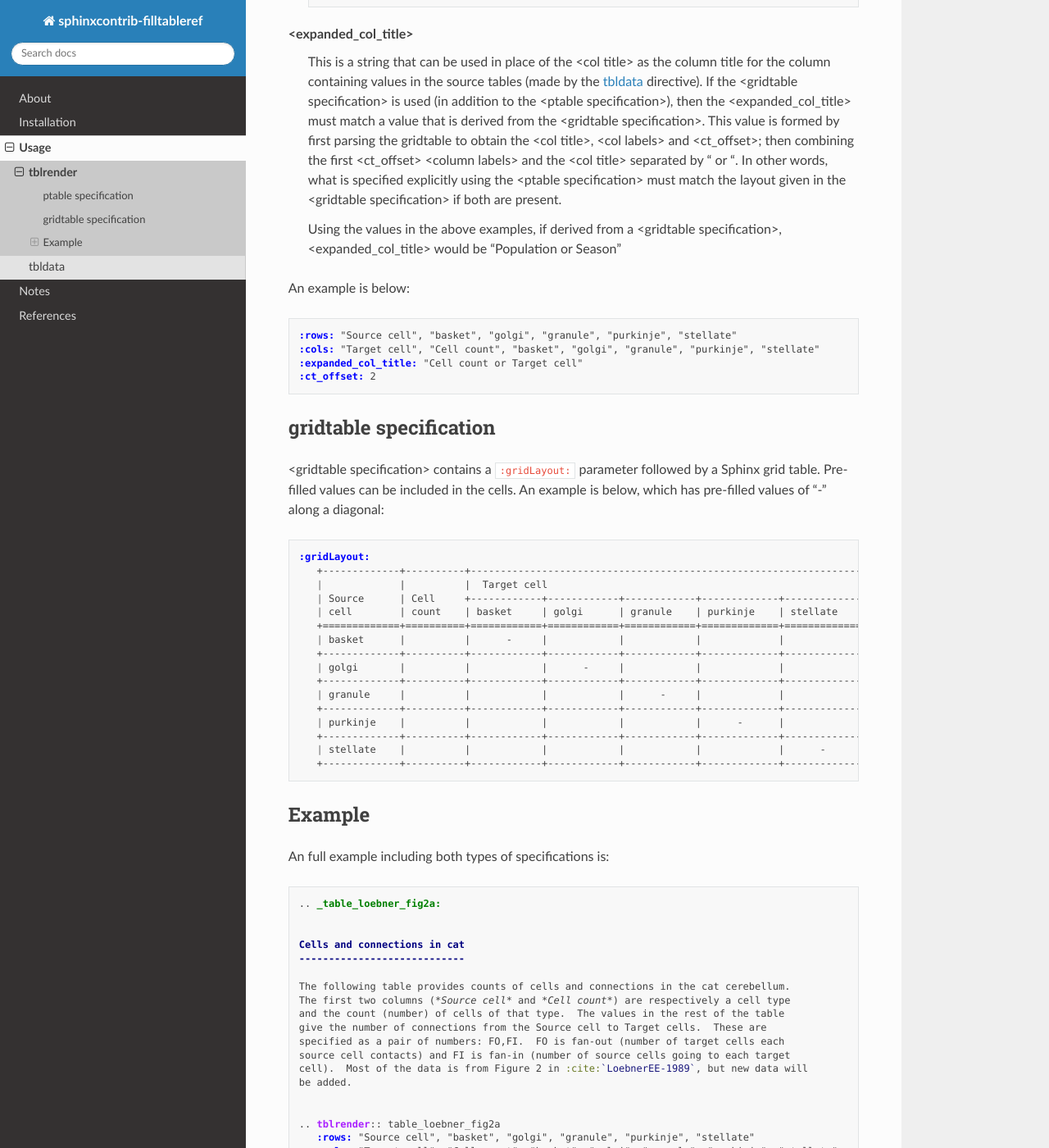
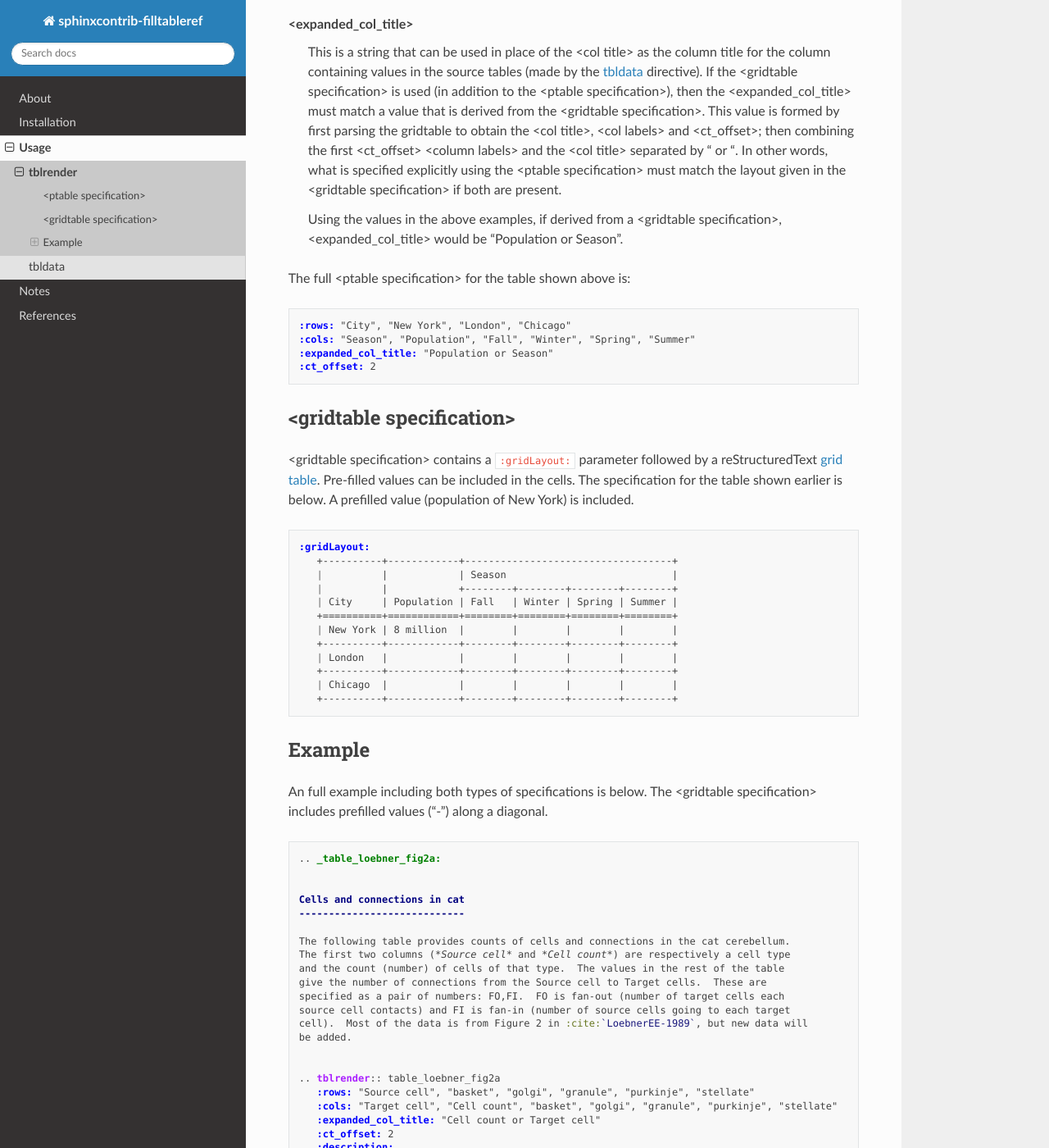
Before and after one commit to jeffteeters/sphinxcontrib-filltableref, a Sphinx documentation site: the page built from docs/source/tblrender.rst, in a window 1280 px wide and 1400 px high, scrolled down 2128 px. Shown: the whole window at 82% size. Built offline with Sphinx 7.4.7 and the Read the Docs theme 2.0.0, drawn with Linux system fonts in a browser that asks for light colours; cross-references to code outside the pages are shown as plain code; some of the changed text lies outside the part shown.

Commit message:
update tblrender and tbldata description

```diff
--- a/docs/source/tbldata.rst
+++ b/docs/source/tbldata.rst
@@ -43,7 +43,8 @@ The entities in angle brackets are:
    The row title specified in the ``tblrender`` directive.
 
 <expanded col title>
-   Either the <expanded_col_title> or the <col title> specified in the *tblrender* directive.
+   Either the :ref:`<expanded_col_title> <tblrender_expanded_col_title>`
+   or the :ref:`<col title> <tblrender_col_title>` specified in the :ref:`tblrender` directive.
    (Either one is allowed, whatever seems most understandable should be used).
 
 <row label-a>
@@ -79,7 +80,7 @@ An example is shown below:
 
 
 
-This is rendered as:
+This is combined with the :ref:`tblrender_example` *tblrender* directive on the previous page to generate:
 
 
 .. tbldata:: table_loebner_fig2a
--- a/docs/source/tblrender.rst
+++ b/docs/source/tblrender.rst
@@ -48,8 +48,8 @@ the specifications (this document) since that shows explicitly the relationship
 
 
 
-ptable specification
-....................
+<ptable specification>
+......................
 
 <ptable specification> contains:
 
@@ -80,20 +82,20 @@ The entities in angle brackets are either strings (enclosed in single or double
    List of the column labels, each element seperated by a comma.  Example: "Population", "Spring", "Fall", "Summer", ...
 
 <ct_offset>
-   A positive integer specifying the number of columns (counting left to right), for which the <col label> is
-   not an instance of the <col title>.  If not specified, the default is one (since the first column contains
-   the <row title>, which is not an instance of the <col title>).  A value greater
+   A positive integer specifying the number of columns (counting left to right), for which the <col label> does
+   not subcategorize the <col title>.  If not specified, the default is one (since the first column contains
+   the <row title>, which does not subcategorize the <col title>).  A value greater
    than one specifies a table in which the header for some columns after the first column have a <col lable>
-   that does not appear under the <col title>.  This is used for creating the summary table header.
+   that does not appear under the <col title>.  This is used for creating the table header.
 
    For example, with the previous example values, <ct_offset> would be 2, to indicate that the "Population"
-   column label is not an instance of the <col title> ("Season"), and thus "Population" should not be under
-   "Season" in the table header.  e.g., the header (and table) would look like:
+   column label is not an instance of the <col title> ("Season"), and thus "Population" should
+   not be under "Season" in the table header.  e.g., the header (and table) would look like:
 
    .. code-block:: rst
 
       +----------+------------+-----------------------------------+
-      |          |            |  Season                           |
+      |          |            | Season                            |
       |          |            +--------+--------+--------+--------+
       | City     | Population | Fall   | Winter | Spring | Summer |
       +==========+============+========+========+========+========+
@@ -114,52 +118,52 @@ The entities in angle brackets are either strings (enclosed in single or double
    must match the layout given in the <gridtable specification> if both are present.
 
    Using the values in the above examples, if derived from a <gridtable specification>, <expanded_col_title>
-   would be "Population or Season"
+   would be "Population or Season".
 
 
-An example is below:
+The full <ptable specification>  for the table shown above is:
 
 .. code-block:: rst
 
-   :rows: "Source cell", "basket", "golgi", "granule", "purkinje", "stellate"
-   :cols: "Target cell", "Cell count", "basket", "golgi", "granule", "purkinje", "stellate"
-   :expanded_col_title: "Cell count or Target cell"
+   :rows: "City", "New York", "London", "Chicago"
+   :cols: "Season", "Population", "Fall", "Winter", "Spring", "Summer"
+   :expanded_col_title: "Population or Season"
    :ct_offset: 2
 
 
-gridtable specification
-.......................
+<gridtable specification>
+.........................
 
 
-<gridtable specification> contains a ``:gridLayout:`` parameter followed by a Sphinx grid table.
-Pre-filled values can be included in the cells.  An example is below, which has pre-filled values of
-"-" along a diagonal:
+<gridtable specification> contains a ``:gridLayout:`` parameter followed by a reStructuredText
+`grid table <https://docutils.sourceforge.io/docs/user/rst/quickref.html#tables>`_.
+Pre-filled values can be included in the cells.  The specification for the table shown earlier is
+below.  A prefilled value (population of New York) is included.
 
 .. code-block:: rst
 
    :gridLayout:
-      +-------------+----------+------------------------------------------------------------------+
-      |             |          |  Target cell                                                     |
-      | Source      | Cell     +------------+------------+------------+-------------+-------------+
-      | cell        | count    | basket     | golgi      | granule    | purkinje    | stellate    |
-      +=============+==========+============+============+============+=============+=============+
-      | basket      |          |      -     |            |            |             |             |
-      +-------------+----------+------------+------------+------------+-------------+-------------+
-      | golgi       |          |            |      -     |            |             |             |
-      +-------------+----------+------------+------------+------------+-------------+-------------+
-      | granule     |          |            |            |      -     |             |             |
-      +-------------+----------+------------+------------+------------+-------------+-------------+
-      | purkinje    |          |            |            |            |      -      |             |
-      +-------------+----------+------------+------------+------------+-------------+-------------+
-      | stellate    |          |            |            |            |             |      -      |
-      +-------------+----------+------------+------------+------------+-------------+-------------+
+      +----------+------------+-----------------------------------+
+      |          |            | Season                            |
+      |          |            +--------+--------+--------+--------+
+      | City     | Population | Fall   | Winter | Spring | Summer |
+      +==========+============+========+========+========+========+
+      | New York | 8 million  |        |        |        |        |
+      +----------+------------+--------+--------+--------+--------+
+      | London   |            |        |        |        |        |
+      +----------+------------+--------+--------+--------+--------+
+      | Chicago  |            |        |        |        |        |
+      +----------+------------+--------+--------+--------+--------+
 
 
+.. _tblrender_example:
 
 Example
 .......
 
-An full example including both types of specifications is:
+An full example including both types of specifications is below.  The <gridtable specification> includes
+prefilled values ("-") along a diagonal.
+
 
 .. code-block:: rst
 
@@ -208,7 +212,7 @@ An full example including both types of specifications is:
 
 It is rendered as shown below.  The values for some of the cells followed by links to the source
 of the value are fill-in during the rendering process.  These values are specified in the "source"
-table using the :ref:`tbldata` directive.
+table given on the next page using the :ref:`tbldata` directive.
 
 .. _table_loebner_fig2a:
 
```
Also changed, not shown: other parts of docs/source/tblrender.rst (+4 -0 lines).
